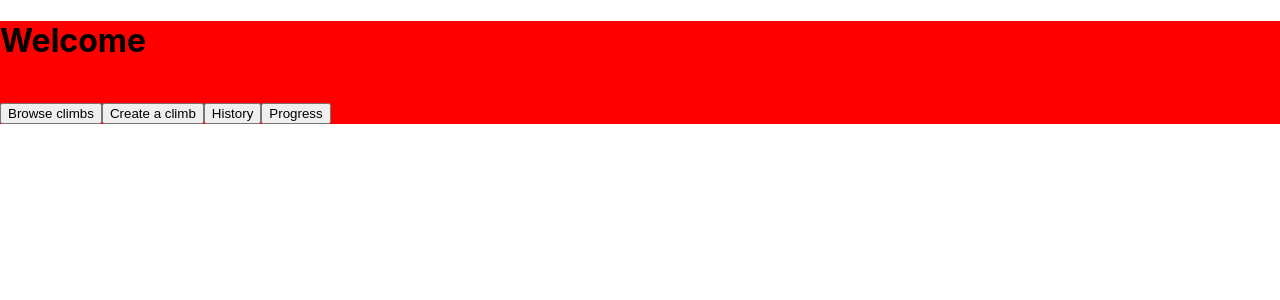
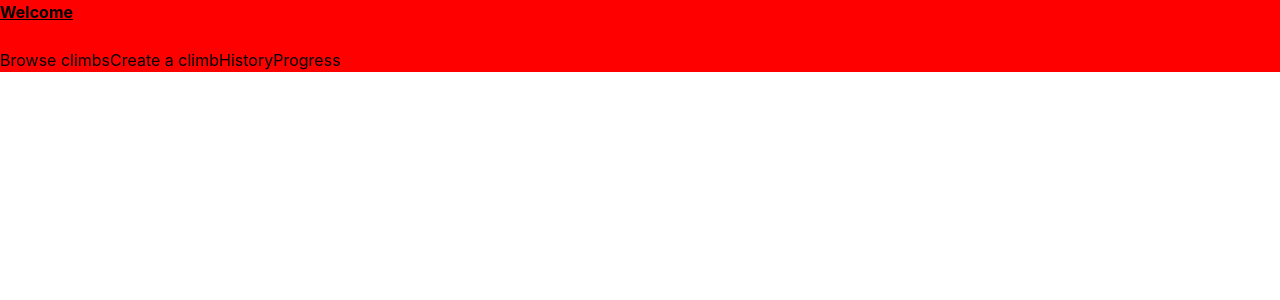
Before and after one commit to EetuSeppa/sendIt, a React (Create React App) app in the folder frontend/: page / in a window 1280 px wide. Shown: the top 300 px of the page. Built offline with nearby package versions, Linux system fonts and the light colour scheme.

Commit message:
Added tailwind.css dependencies

```diff
--- a/frontend/package.json
+++ b/frontend/package.json
@@ -34,5 +34,10 @@
       "last 1 firefox version",
       "last 1 safari version"
     ]
+  },
+  "devDependencies": {
+    "autoprefixer": "^10.4.4",
+    "postcss": "^8.4.12",
+    "tailwindcss": "^3.0.23"
   }
 }
--- /dev/null
+++ b/frontend/postcss.config.js
@@ -0,0 +1,6 @@
+module.exports = {
+  plugins: {
+    tailwindcss: {},
+    autoprefixer: {},
+  },
+}
--- a/frontend/src/App.css
+++ b/frontend/src/App.css
@@ -1,3 +1,8 @@
+@tailwind base;
+@tailwind components;
+@tailwind utilities;
+
+
 .App {
   text-align: center;
 }
--- a/frontend/src/Homepage.js
+++ b/frontend/src/Homepage.js
@@ -4,9 +4,9 @@ class Homepage extends React.Component {
     render () {
     return (
         <div class="homepage">
-            <h1>Welcome</h1>
+            <h1 className="font-bold underline">Welcome</h1>
             <br/>
-            <div>
+            <div >
                 <button onClick = {() => this.props.handler("browse")}>Browse climbs</button>
                 <button>Create a climb</button>
                 <button>History</button>
--- /dev/null
+++ b/frontend/tailwind.config.js
@@ -0,0 +1,9 @@
+module.exports = {
+  content: [
+    "./src/**/*.{html,js}",
+  ],
+  theme: {
+    extend: {},
+  },
+  plugins: [],
+}
```
Also changed, not shown: 1 other file (tests, documents, lock files or other folders).
